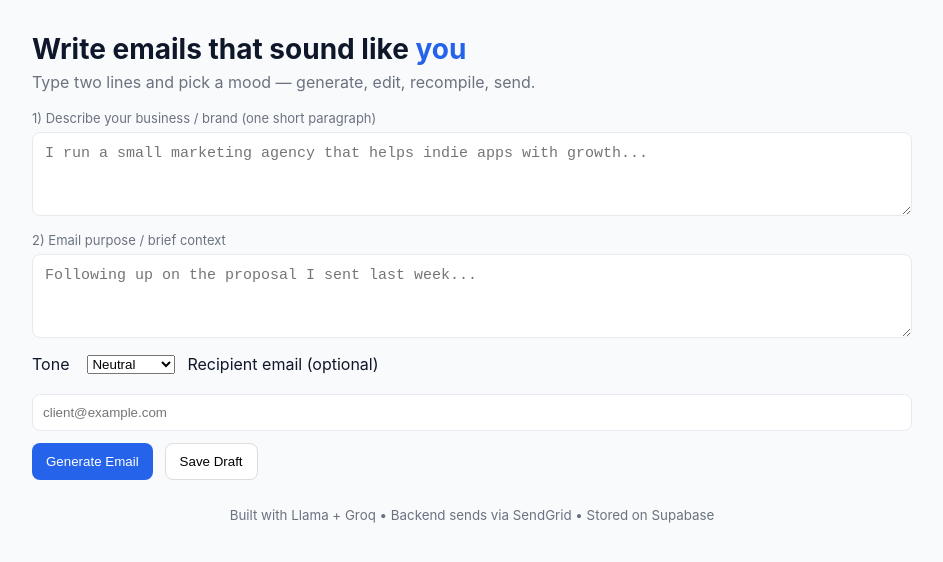
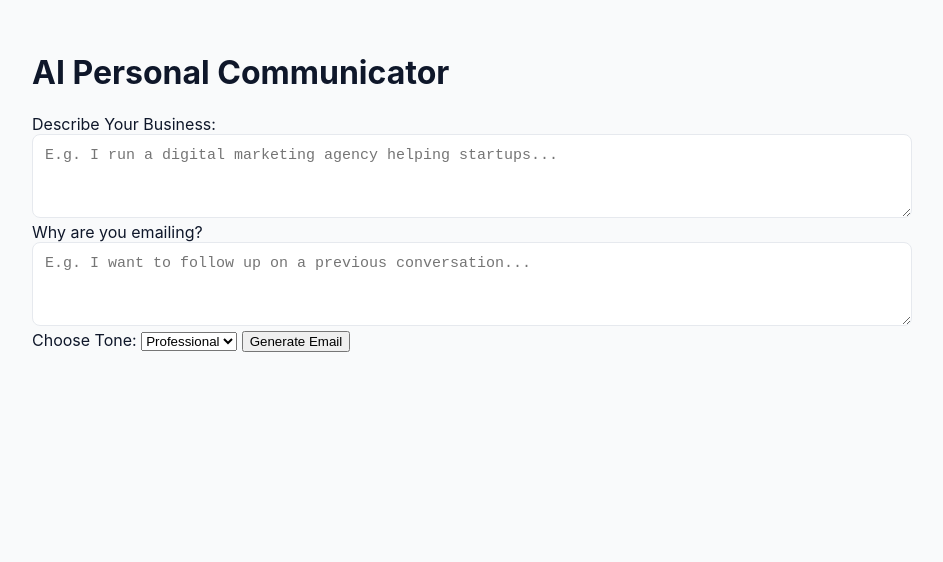
Before and after one commit to Damii-lola/LetiMail, a website: page index.html in a window 1280 px wide. Shown: the whole page, without its empty margins (168-1111 px from the left). Drawn offline with Linux system fonts and the light colour scheme.

Commit message:
Update index.html

```diff
--- a/index.html
+++ b/index.html
@@ -1,66 +1,44 @@
-<!doctype html>
+<!DOCTYPE html>
 <html lang="en">
 <head>
-  <meta charset="utf-8" />
-  <meta name="viewport" content="width=device-width,initial-scale=1" />
-  <title>AIPC — AI Personal Communicator (MVP)</title>
+  <meta charset="UTF-8" />
+  <meta name="viewport" content="width=device-width, initial-scale=1.0" />
+  <title>AI Personal Communicator</title>
   <link rel="stylesheet" href="Frontend/style.css" />
 </head>
 <body>
-  <main class="container">
-    <header class="hero">
-      <h1>Write emails that sound like <span class="accent">you</span></h1>
-      <p class="tag">Type two lines and pick a mood — generate, edit, recompile, send.</p>
-    </header>
+  <div class="container">
+    <h1>AI Personal Communicator</h1>
 
-    <section class="app">
-      <div class="field">
-        <label>1) Describe your business / brand (one short paragraph)</label>
-        <textarea id="businessContext" placeholder="I run a small marketing agency that helps indie apps with growth..."></textarea>
+    <div class="form">
+      <label>Describe Your Business:</label>
+      <textarea id="business" placeholder="E.g. I run a digital marketing agency helping startups..."></textarea>
+
+      <label>Why are you emailing?</label>
+      <textarea id="context" placeholder="E.g. I want to follow up on a previous conversation..."></textarea>
+
+      <label>Choose Tone:</label>
+      <select id="tone">
+        <option value="professional">Professional</option>
+        <option value="friendly">Friendly</option>
+        <option value="apologetic">Apologetic</option>
+        <option value="enthusiastic">Enthusiastic</option>
+      </select>
+
+      <button id="generateBtn">Generate Email</button>
+    </div>
+
+    <div id="output" class="output hidden">
+      <h2>Generated Email</h2>
+      <input id="subject" placeholder="Subject" />
+      <textarea id="body"></textarea>
+
+      <div class="send">
+        <input id="recipient" placeholder="Recipient Email" />
+        <button id="sendBtn">Send Email</button>
       </div>
-
-      <div class="field">
-        <label>2) Email purpose / brief context</label>
-        <textarea id="emailContext" placeholder="Following up on the proposal I sent last week..."></textarea>
-      </div>
-
-      <div class="controls">
-        <label for="tone">Tone</label>
-        <select id="tone">
-          <option value="friendly">Friendly</option>
-          <option value="formal">Formal</option>
-          <option value="confident">Confident</option>
-          <option value="persuasive">Persuasive</option>
-          <option value="neutral" selected>Neutral</option>
-        </select>
-
-        <label for="recipient">Recipient email (optional)</label>
-        <input id="recipient" placeholder="client@example.com" type="email" />
-      </div>
-
-      <div class="actions">
-        <button id="generateBtn" class="btn primary">Generate Email</button>
-        <button id="saveDraftBtn" class="btn">Save Draft</button>
-      </div>
-
-      <section id="outputSection" class="output hidden">
-        <h3>Generated email</h3>
-        <input id="subject" placeholder="Email subject" class="subject" />
-        <textarea id="generatedEmail" class="generated"></textarea>
-
-        <div class="output-actions">
-          <button id="recompileBtn" class="btn">Recompile (use edits)</button>
-          <button id="sendBtn" class="btn primary">Send</button>
-        </div>
-
-        <div id="status" class="status"></div>
-      </section>
-    </section>
-
-    <footer class="footer">
-      <small>Built with Llama + Groq • Backend sends via SendGrid • Stored on Supabase</small>
-    </footer>
-  </main>
+    </div>
+  </div>
 
   <script src="Frontend/script.js"></script>
 </body>
```
